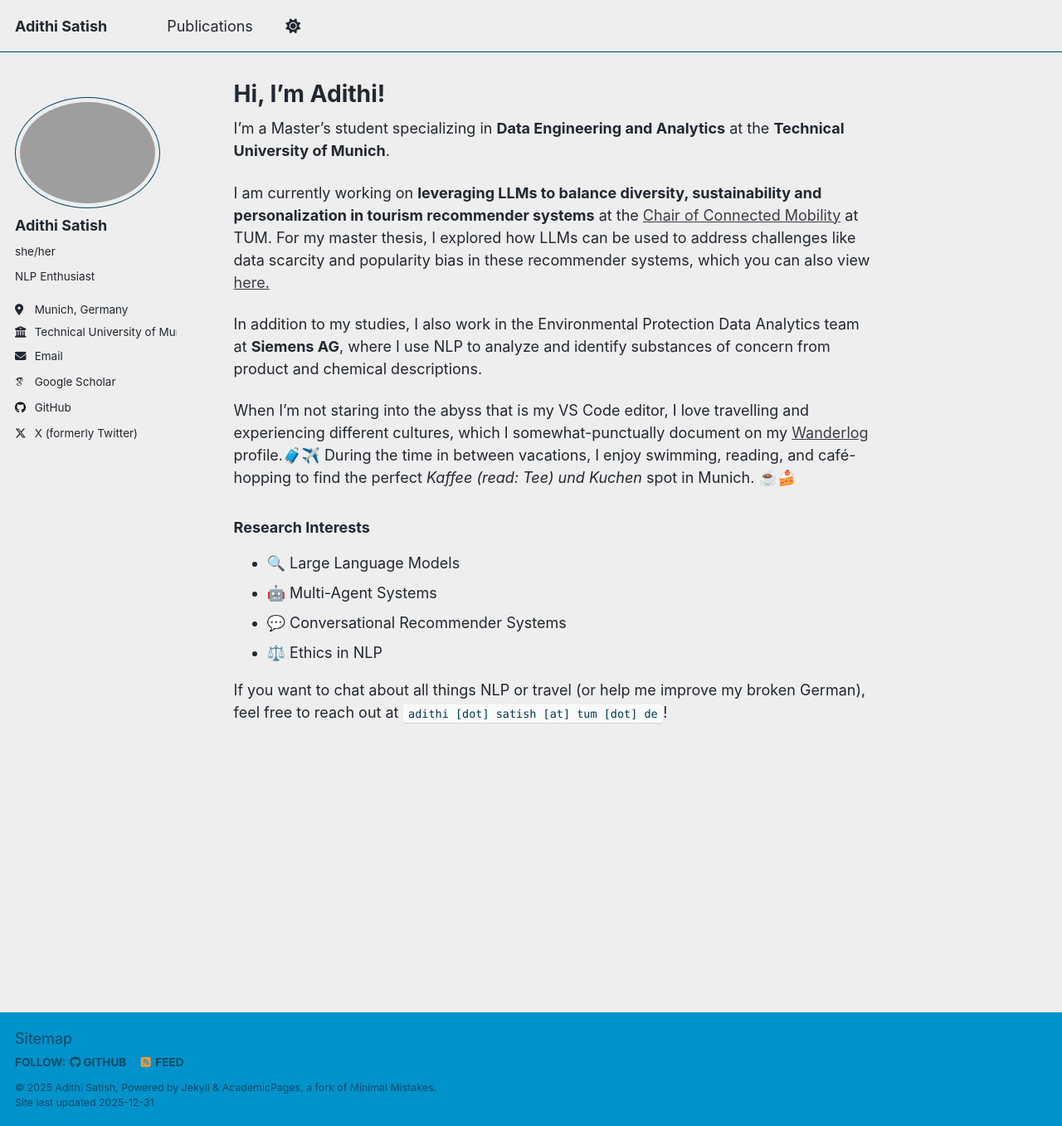
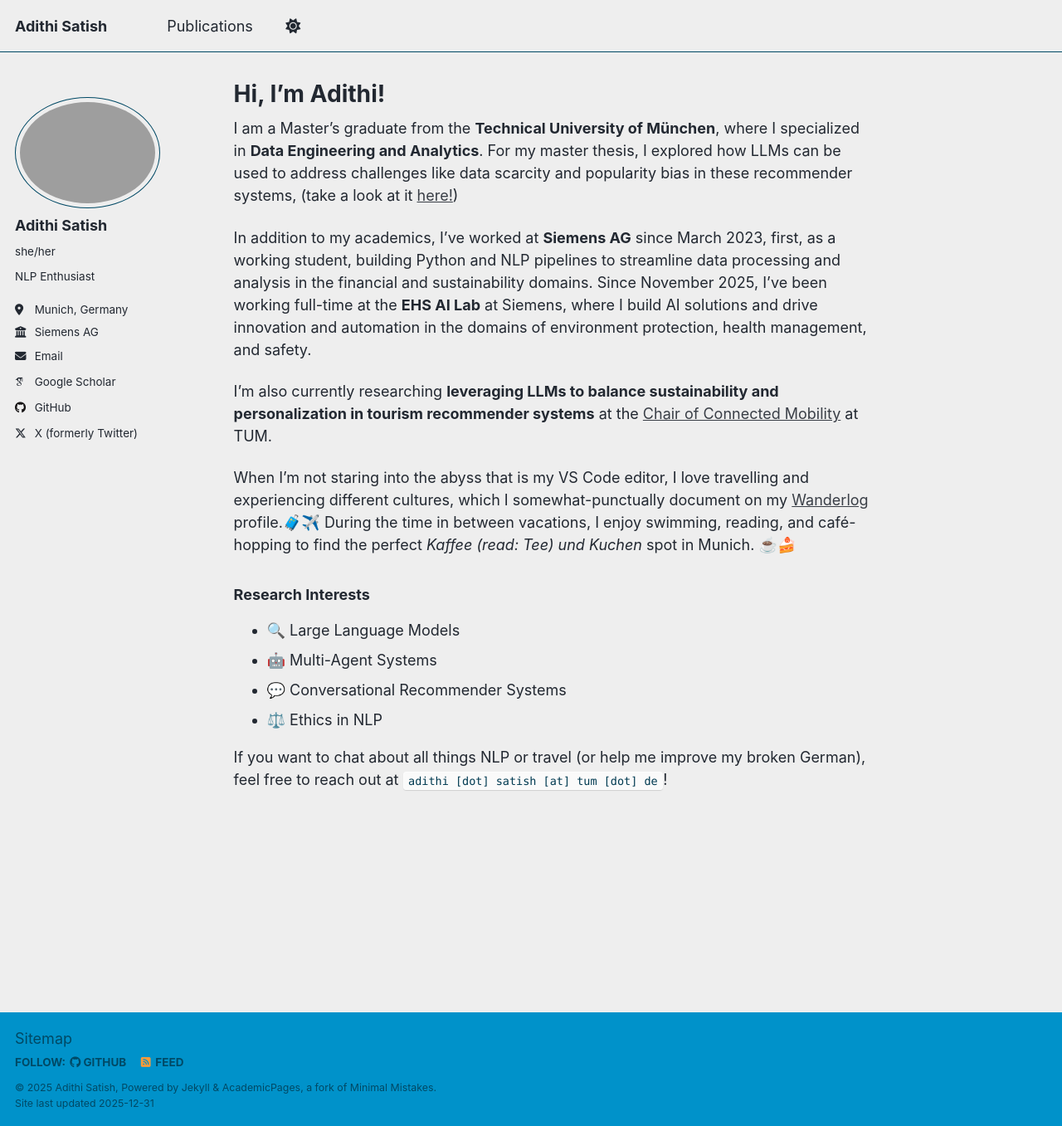
Before and after one commit to adithisatish/adithisatish.github.io, a Jekyll site: the page built from _pages/about.md, in a window 1280 px wide and 1357 px high. Shown: the whole window at 83% size. Built offline with Jekyll 4.4.1, drawn with Linux system fonts in a browser that asks for light colours; some web fonts are replaced; a script that is not in the unit is left out.

Commit message:
updated about

```diff
--- a/_config.yml
+++ b/_config.yml
@@ -27,9 +27,9 @@ author:
   pronouns         : "she/her"
   bio              : "NLP Enthusiast"
   location         : "Munich, Germany"
-  employer         : "Technical University of Munich"
+  employer         : "Siemens AG"
   uri              : # URL
-  email            : "adithi.satish@tum.de"
+  email            : "adithi.satish@tum.de / adithi.satish@siemens.com"
 
   # Academic websites
   academia         : # URL
--- a/_pages/about.md
+++ b/_pages/about.md
@@ -7,11 +7,11 @@ redirect_from:
   - /about.html
 ---
 
-I'm a Master's student specializing in **Data Engineering and Analytics** at the **Technical University of Munich**.
+I am a Master's graduate from the **Technical University of München**, where I specialized in **Data Engineering and Analytics**. For my master thesis, I explored how LLMs can be used to address challenges like data scarcity and popularity bias in these recommender systems, (take a look at it [here!](../files/thesis.pdf))
 
-I am currently working on **leveraging LLMs to balance diversity, sustainability and personalization in tourism recommender systems** at the [Chair of Connected Mobility](https://www.ce.cit.tum.de/cm/home/) at TUM. For my master thesis, I explored how LLMs can be used to address challenges like data scarcity and popularity bias in these recommender systems, which you can also view [here.](../files/thesis.pdf){:target="_blank"}
+In addition to my academics, I've worked at **Siemens AG** since March 2023, first, as a working student, building Python and NLP pipelines to streamline data processing and analysis in the financial and sustainability domains. Since November 2025, I've been working full-time at the **EHS AI Lab** at Siemens, where I build AI solutions and drive innovation and automation in the domains of environment protection, health management, and safety.
 
-In addition to my studies, I also work in the Environmental Protection Data Analytics team at **Siemens AG**, where I use NLP to analyze and identify substances of concern from product and chemical descriptions.
+I'm also currently researching **leveraging LLMs to balance sustainability and personalization in tourism recommender systems** at the [Chair of Connected Mobility](https://www.ce.cit.tum.de/cm/home/) at TUM.
 
 When I'm not staring into the abyss that is my VS Code editor, I love travelling and experiencing different cultures, which I somewhat-punctually document on my [Wanderlog](https://wanderlog.com/u/adithisatish) profile.🧳✈️ During the time in between vacations, I enjoy swimming, reading, and café-hopping to find the perfect _Kaffee (read: Tee) und Kuchen_ spot in Munich. ☕️🍰
 
```
